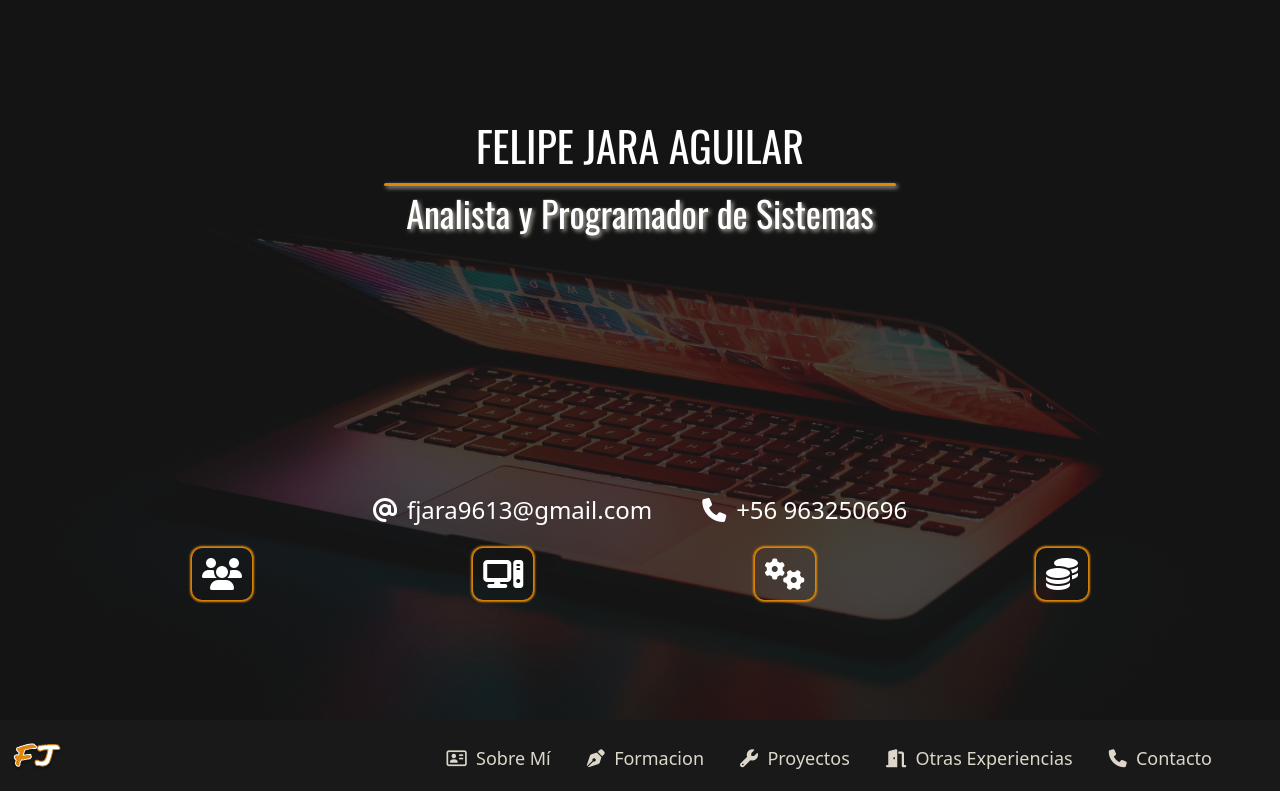
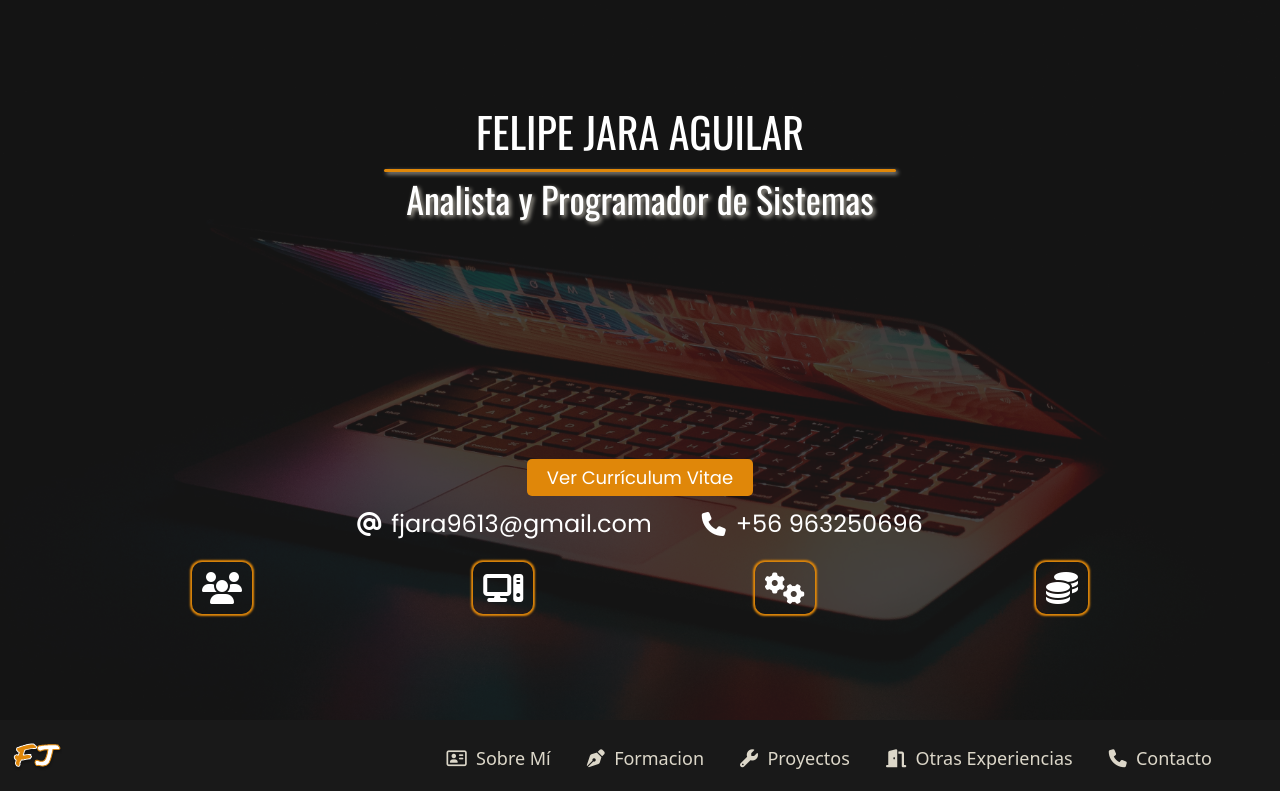
Before and after one commit to felipejaraProgramador/portafolio, an Angular app: page / in a window 1280 px wide. Shown: the top 800 px of the page. Built offline with nearby package versions, Linux system fonts and the light colour scheme.

Commit message:
include button cv

```diff
--- a/src/app/modules/home/page-home/page-home.component.html
+++ b/src/app/modules/home/page-home/page-home.component.html
@@ -9,7 +9,10 @@
 
     </div>
 
+
     <div class="information">
+        <button class="button-primary" data-bs-toggle="modal" data-bs-target="#cvModal">Ver Currículum Vitae</button>
+
         <div class="contact-info">
             <div class="group-info">
                 <i class="fa-solid fa-at"></i>
@@ -29,3 +32,22 @@
         </div>
     </div>
 </div>
+
+<!-- Modal -->
+<div class="modal fade" id="cvModal" tabindex="-1" aria-labelledby="cvModalLabel" aria-hidden="true">
+    <div class="modal-dialog modal-dialog-scrollable modal-xl">
+        <div class="modal-content">
+            <div class="modal-header">
+                <h1 class="modal-title fs-5" id="cvModalLabel">Modal title</h1>
+                <button type="button" class="btn-close" data-bs-dismiss="modal" aria-label="Close"></button>
+            </div>
+            <div class="modal-body">
+                <embed src="../../../../assets/docs/CV.pdf" type="application/pdf" width="100%" height="600px">
+            </div>
+            <div class="modal-footer">
+                <button type="button" class="btn btn-secondary" data-bs-dismiss="modal">Close</button>
+                <button type="button" class="btn btn-primary">Save changes</button>
+            </div>
+        </div>
+    </div>
+</div>
--- a/src/app/modules/home/page-home/page-home.component.scss
+++ b/src/app/modules/home/page-home/page-home.component.scss
@@ -1,5 +1,4 @@
 @import '../../../app.component.scss';
-@import url('https://fonts.googleapis.com/css2?family=Permanent+Marker&display=swap');
 
 
 .container-home{
@@ -11,6 +10,8 @@
     height: 100%;
     gap: 10px;
     justify-content: space-around;
+
+    font-family: $fontPrincipal;
 
     @include phone{
         justify-content: space-between;
@@ -67,6 +68,27 @@
     }
 
     .information{
+        display: flex;
+        flex-direction: column;
+
+        .button-primary{
+            font-size: 18px;
+            align-self: center;
+            margin: 10px 0;
+            padding: 5px 20px;
+            border: none;
+            border-radius: 5px;
+            background-color: $orange;
+            font-family: $fontPrincipal;
+            color: white;
+            transition: ease .5s;
+
+            &:hover{
+                box-shadow: 0px 0px 2px 2px $orange;
+                background: transparent;
+                transform: scale(1.03);
+            }
+        }
 
         .contact-info{
             display: flex;
```
Also changed, not shown: 1 other file (tests, documents, lock files or other folders).
